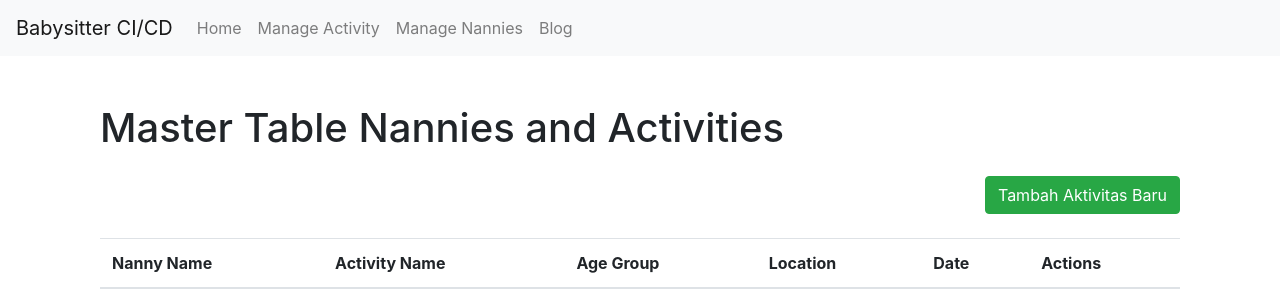
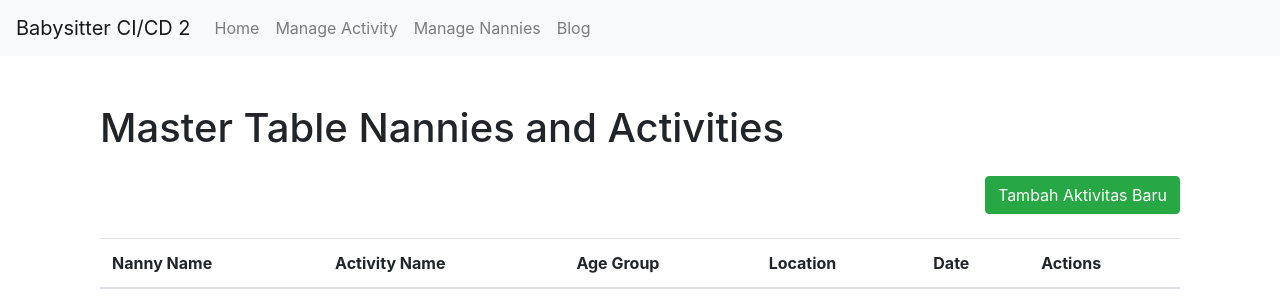
Before and after one commit to oktamicko/nanniesProject, a Flask app: page / in a window 1280 px wide. Shown: the top 300 px of the page. Run offline with Flask 3, Linux system fonts and the light colour scheme; data that the repository does not hold is empty; some libraries are stand-ins or nearby versions.

Commit message:
add cicd

```diff
--- a/app/templates/base.html
+++ b/app/templates/base.html
@@ -8,7 +8,7 @@
 </head>
 <body>
     <nav class='navbar navbar-expand-lg navbar-light bg-light'>
-        <a class='navbar-brand' href='#'>Babysitter CI/CD</a>
+        <a class='navbar-brand' href='#'>Babysitter CI/CD 2</a>
         <button class='navbar-toggler' type='button' data-toggle='collapse' data-target='#navbarNav' aria-controls='navbarNav' aria-expanded='false' aria-label='Toggle navigation'>
             <span class='navbar-toggler-icon'></span>
         </button>
```
Also changed, not shown: .github/workflows/ci-cd.yaml.
